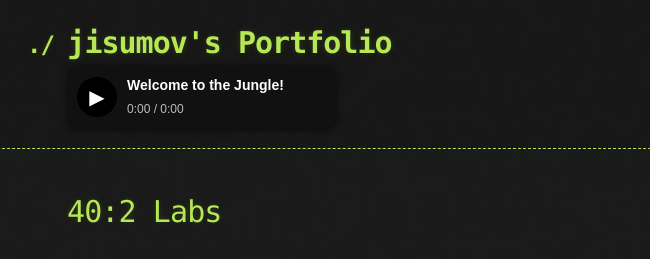
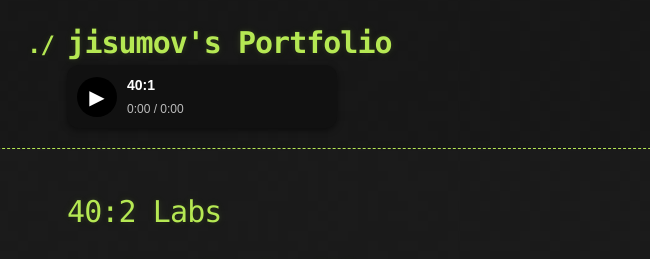
Before and after one commit to jisumov/jisumov.github.io, a Jekyll site: the page built from projects/40-2-labs/index.md, in a window 1280 px wide. Shown: the top 259 px of the page, without its empty margins (73-723 px from the left). Built offline with Jekyll 4.4.1, drawn with Linux system fonts in a browser that asks for light colours; our own code applies the rules of GitHub Pages for plain Markdown files.

Commit message:
test: update music title

```diff
--- a/_layouts/default.html
+++ b/_layouts/default.html
@@ -24,7 +24,7 @@
       <div id="yt-player">
         <div id="yt-audio-btn">▶</div>
         <div id="yt-song-info">
-          <div id="yt-title">Welcome to the Jungle!</div>
+          <div id="yt-title">{{ page.music_title | default: "Welcome to the Jungle" }}</div>
           <div id="yt-time">0:00 / 0:00</div>
         </div>
       </div>
--- a/projects/40-2-labs/index.md
+++ b/projects/40-2-labs/index.md
@@ -1,6 +1,7 @@
 ---
 layout: default
 youtube_id: rDayiYQNRV4
+music_title: "40:1"
 ---
 
 # 40:2 Labs
```
Also changed, not shown: index.md (+1 -0 lines).
